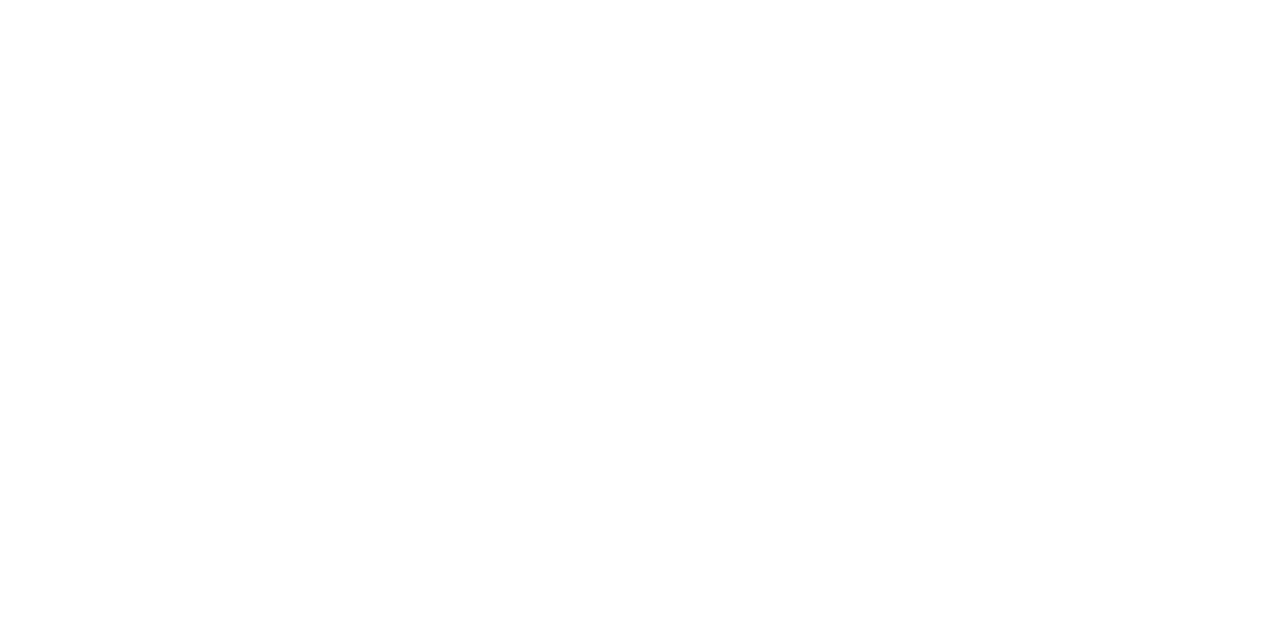
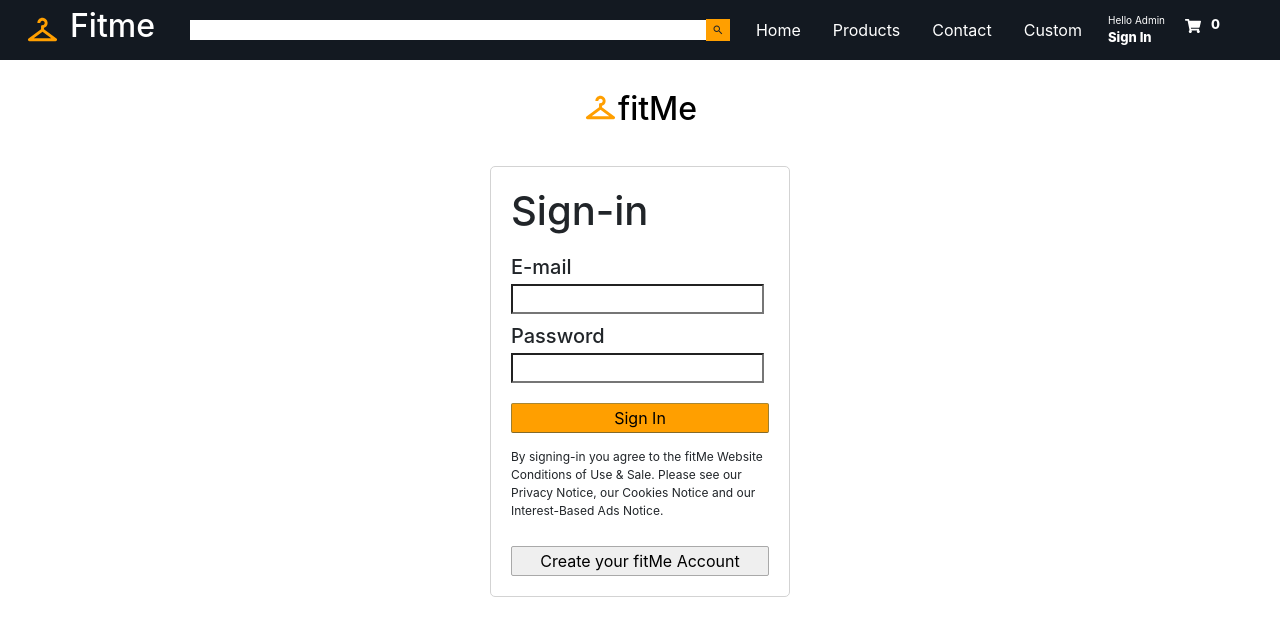
Before and after one commit to karinastha/customize-print, a React (Create React App) app: page /loginguest in a window 1280 px wide. Shown: the top 636 px of the page. Built offline with nearby package versions, Linux system fonts and the light colour scheme.

Commit message:
Cart is working yeheee

```diff
--- a/src/App.js
+++ b/src/App.js
@@ -5,6 +5,7 @@
 import Product2 from "./components/Product/Product2";
 import {Tshirt} from "./components/Custom/Tshirt";
 import Checkout from "./components/Checkout/Checkout";
+import Loginguest from "./pages/Loginguest";
 // import Checkout from "./components/Checkout/";
 import { Routes, Route } from "react-router-dom";
 
@@ -32,8 +33,7 @@
         <Route path='/product2' element={<Product2 />} />
         <Route path='/tshirt' element={<Tshirt />} />
         <Route path='/cart' element={<Checkout />} />
-
-
+        <Route path='/loginguest' element={<Loginguest />} />
       </Routes>
       {/* <Home /> */}
       {/* <Product2 /> */}
--- a/src/components/Header/Header.js
+++ b/src/components/Header/Header.js
@@ -24,7 +24,7 @@
           <Nav.Link> <Link to="/product2">Products </Link>  </Nav.Link>
           <Nav.Link ><Link to="/contact"> Contact </Link>   </Nav.Link>
           <Nav.Link ><Link to="/tshirt"> Custom </Link>   </Nav.Link>
-          <Nav.Link ><Link to=""> Sign In </Link>   </Nav.Link>
+          <Nav.Link ><Link to="/loginguest"> Sign In </Link>   </Nav.Link>
           <NavDropdown title={<FaShoppingCart color="white" />} id="collasible-nav-dropdown">
             <Nav.Link ><Link to="">  <Badge> 10</Badge></Link>   </Nav.Link>
 
--- a/src/components/Header/Navhead.js
+++ b/src/components/Header/Navhead.js
@@ -13,7 +13,7 @@
 import { useStateValue } from "../../context/StateProvider";
 
 function Navhead() {
-  const [{basket}] = useStateValue();
+  const [{ basket }] = useStateValue();
   return (
 
     <div className="header">
@@ -31,10 +31,10 @@
       </div>
 
       <Nav variant="dark">
-        <Nav.Link > <Link to="/" style={{ textDecoration: "none", color: "white"}}>  Home</Link> </Nav.Link>
-        <Nav.Link> <Link to="/product2" style={{ textDecoration: "none", color: "white"}}>Products </Link>  </Nav.Link>
-        <Nav.Link ><Link to="/contact" style={{ textDecoration: "none", color: "white"}}> Contact </Link>   </Nav.Link>
-        <Nav.Link ><Link to="/tshirt" style={{ textDecoration: "none", color: "white"}}> Custom </Link>   </Nav.Link>
+        <Nav.Link > <Link to="/" style={{ textDecoration: "none", color: "white" }}>  Home</Link> </Nav.Link>
+        <Nav.Link> <Link to="/product2" style={{ textDecoration: "none", color: "white" }}>Products </Link>  </Nav.Link>
+        <Nav.Link ><Link to="/contact" style={{ textDecoration: "none", color: "white" }}> Contact </Link>   </Nav.Link>
+        <Nav.Link ><Link to="/tshirt" style={{ textDecoration: "none", color: "white" }}> Custom </Link>   </Nav.Link>
       </Nav>
 
 
@@ -45,15 +45,15 @@
           <span className="nav__itemLineOne"> <Link to="/product2">Products </Link> </span>
           <span className="nav__itemLineOne"> <Link to="/contact"> Contact </Link> </span>
             <span className="nav__itemLineTwo"> <Link to="/tshirt"> Custom </Link> </span> */}
-            <span className="nav__itemLineOne">Hello Admin</span>
+            <span className="nav__itemLineOne">  <Link to="/loginguest" style={{ textDecoration: "none", color: "white" }}> Hello Admin</Link></span>
             <span className="nav__itemLineTwo">Sign In</span>
           </div>
         </Link>
 
         <Link to="/checkout" style={{ textDecoration: "none" }}>
-          <div className="nav__itemBasket"> <Link to="/cart" style={{ textDecoration: "none", color: "white"}}>
-          <FaShoppingCart />
-            </Link>
+          <div className="nav__itemBasket"> <Link to="/cart" style={{ textDecoration: "none", color: "white" }}>
+            <FaShoppingCart />
+          </Link>
             <span className="nav__itemLineTwo nav__basketCount">{basket.length}</span>
           </div>
         </Link>
--- a/src/components/Product/Product.js
+++ b/src/components/Product/Product.js
@@ -46,7 +46,7 @@
       <img src={image} alt="Image nor found" />
       <button className='basket' onClick={ addToBasket }> <ShoppingBasketIcon /> Add to Basket </button>
     </div>
-  )
+  );
 }
 
 export default Product;
@@ -78,7 +78,7 @@
 //           {Array(rating)
 //             .fill()
 //             .map((_, i) => (
-//               <p> ⭐ </p>
+//               <p>  </p>
 //             ))}
 //         </div>
 //       </div>
--- a/src/context/StateProvider.js
+++ b/src/context/StateProvider.js
@@ -4,11 +4,11 @@
 export const StateContext = createContext();
 
 //wrap our app and provide the data layer
-export  const StateProvider = ({reducer, initialState, children}) =>{
+export  const StateProvider = ({reducer, initialState, children}) =>(
     <StateContext.Provider value= {useReducer(reducer , initialState)}>
         {children}
     </StateContext.Provider>
-};
+);
 
 
 //pull information for data layer
--- /dev/null
+++ b/src/database/Firebase.js
@@ -0,0 +1,30 @@
+// Import the functions you need from the SDKs you need
+import { initializeApp } from "firebase/app";
+import { getAnalytics } from "firebase/analytics";
+import firebase from "firebase";
+// TODO: Add SDKs for Firebase products that you want to use
+// https://firebase.google.com/docs/web/setup#available-libraries
+
+// Your web app's Firebase configuration
+// For Firebase JS SDK v7.20.0 and later, measurementId is optional
+const firebaseConfig = {
+  apiKey: "AIzaSyAXZL8pi04LjLG1bP0AZuDTbC3dV1SNGJ4",
+  authDomain: "fitme-52288.firebaseapp.com",
+  projectId: "fitme-52288",
+  storageBucket: "fitme-52288.appspot.com",
+  messagingSenderId: "152963975662",
+  appId: "1:152963975662:web:c80dfc071b2f824b75a6ff",
+  measurementId: "G-B13J0C0YZG"
+};
+
+// Initialize Firebase
+// const app = initializeApp(firebaseConfig);
+// const analytics = getAnalytics(app);
+
+const firebaseApp = firebase.initializeApp(firebaseConfig);
+
+const db =firebaseApp.firestore();
+
+const auth = firebase.auth();
+
+export {db ,auth};
--- a/src/pages/Cancel.js
+++ /dev/null
@@ -1,3 +0,0 @@
-
-
-function Cancel()
--- /dev/null
+++ b/src/pages/Login.css
@@ -0,0 +1,70 @@
+.login {
+    background-color: white;
+    height: 100vh;
+    display: flex;
+    flex-direction: column;
+    align-items: center;
+}
+
+.login__logo {
+    display: flex;
+    margin: 30px 0;
+}
+
+.login__logoImage {
+    color: #ff9f00;
+}
+
+.login__logoTitle {
+    color: black;
+}
+
+.login__container {
+    width: 300px;
+    height: fit-content;
+    display: flex;
+    flex-direction: column;
+    border-radius: 5px;
+    border: 1px solid lightgray;
+    padding: 20px;
+}
+
+.login__container>h1 {
+    font-weight: 500;
+    margin-bottom: 20px;
+}
+
+.login__container>form>h5 {
+    margin-bottom: 5px;
+}
+
+.login__container>form>input {
+    height: 30px;
+    margin-bottom: 10px;
+    background-color: white;
+    width: 98%;
+}
+
+.login__container>p {
+    margin-top: 15px;
+    font-size: 12px;
+}
+
+.login__signInButton {
+    background: #ff9f00;
+    border-radius: 2px;
+    width: 100%;
+    height: 30px;
+    border: 1px solid;
+    margin-top: 10px;
+    border-color: #a88734 #9c7e31 #846a29;
+}
+
+.login__registerButton {
+    border-radius: 2px;
+    width: 100%;
+    height: 30px;
+    border: 1px solid;
+    margin-top: 10px;
+    border-color: darkgray;
+}
--- /dev/null
+++ b/src/pages/Loginguest.js
@@ -0,0 +1,74 @@
+import React, { useState } from 'react';
+import './Login.css';
+import { Link, useNavigate } from "react-router-dom";
+// import { Link } from "react-router-dom";
+
+import CheckroomIcon from '@mui/icons-material/Checkroom';
+
+import { auth } from "../database/Firebase";
+
+function Login() {
+    const navigate = useNavigate();
+    const [email, setEmail] = useState('');
+    const [password, setPassword] = useState('');
+
+    const signIn = e => {
+        e.preventDefault();
+
+        auth
+            .signInWithEmailAndPassword(email, password)
+            .then(auth => {
+                navigate.push('/');
+            })
+            .catch(error => alert(error.message))
+
+    }
+
+    const register = e => {
+        e.preventDefault();
+
+        auth
+            .createUserWithEmailAndPassword(email, password)
+            .then((auth) => {
+                if (auth) {
+                    navigate.push('/');
+                }
+            })
+            .catch(error => alert(error.message))
+
+    }
+
+    return (
+        <div className='login'>
+            <Link to='/' style={{ textDecoration: "none" }}>
+                <div className="login__logo">
+                    <CheckroomIcon className="login__logoImage" fontSize="large" />
+                    <h2 className="login__logoTitle">fitMe</h2>
+                </div>
+            </Link>
+
+            <div className='login__container'>
+                <h1>Sign-in</h1>
+
+                <form>
+                    <h5>E-mail</h5>
+                    <input type='text' value={email} onChange={e => setEmail(e.target.value)} />
+
+                    <h5>Password</h5>
+                    <input type='password' value={password} onChange={e => setPassword(e.target.value)} />
+
+                    <button type='submit' className='login__signInButton' onClick={signIn}>Sign In</button>
+                </form>
+
+                <p>
+                    By signing-in you agree to the fitMe Website Conditions of Use & Sale. Please
+                    see our Privacy Notice, our Cookies Notice and our Interest-Based Ads Notice.
+                </p>
+
+                <button className='login__registerButton' onClick={register}>Create your fitMe Account</button>
+            </div>
+        </div>
+    )
+}
+
+export default Login;
```
Also changed, not shown: src/pages/Store.js (deleted, +0 -17 lines), src/pages/Success.js (deleted).
